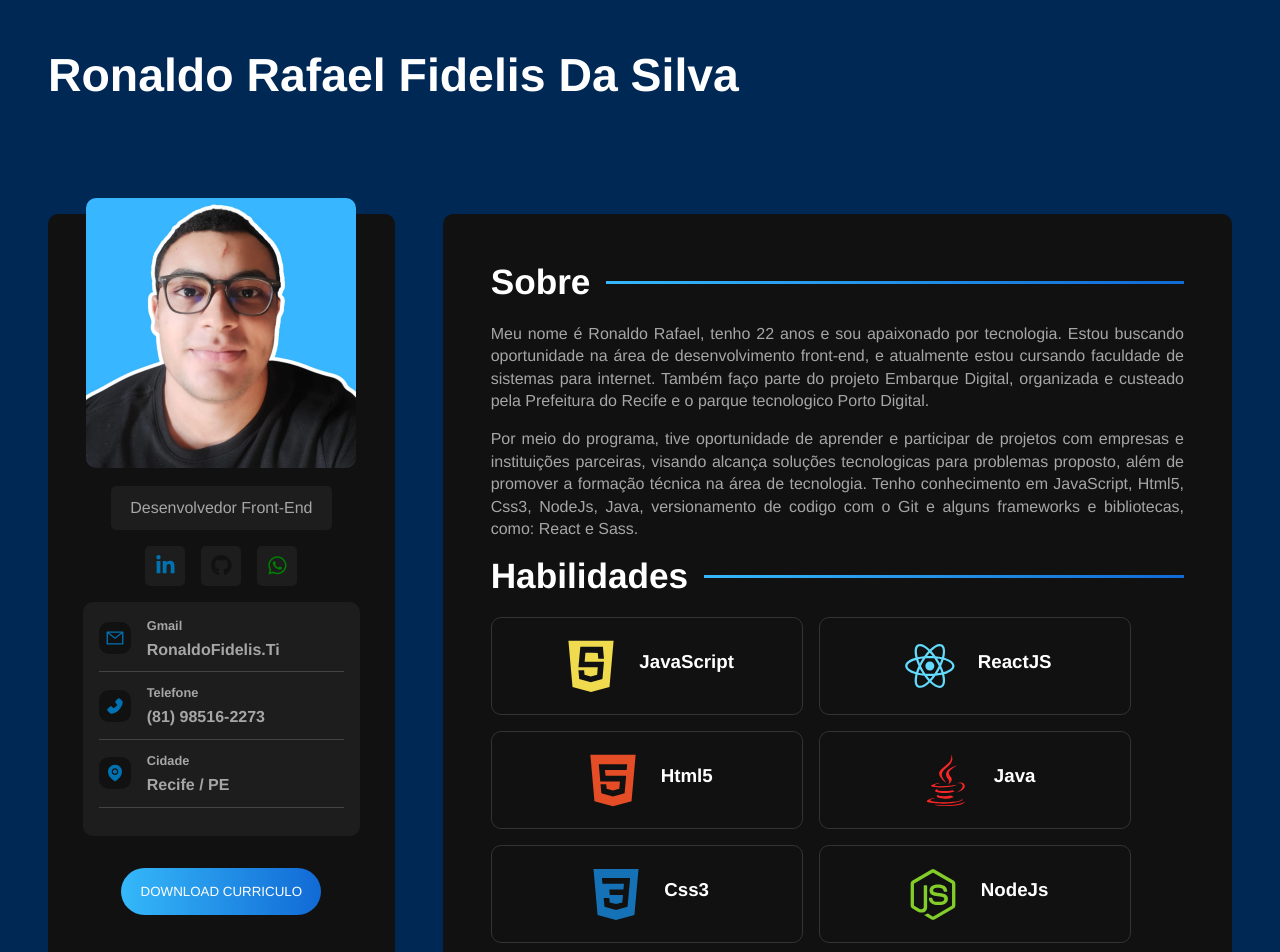
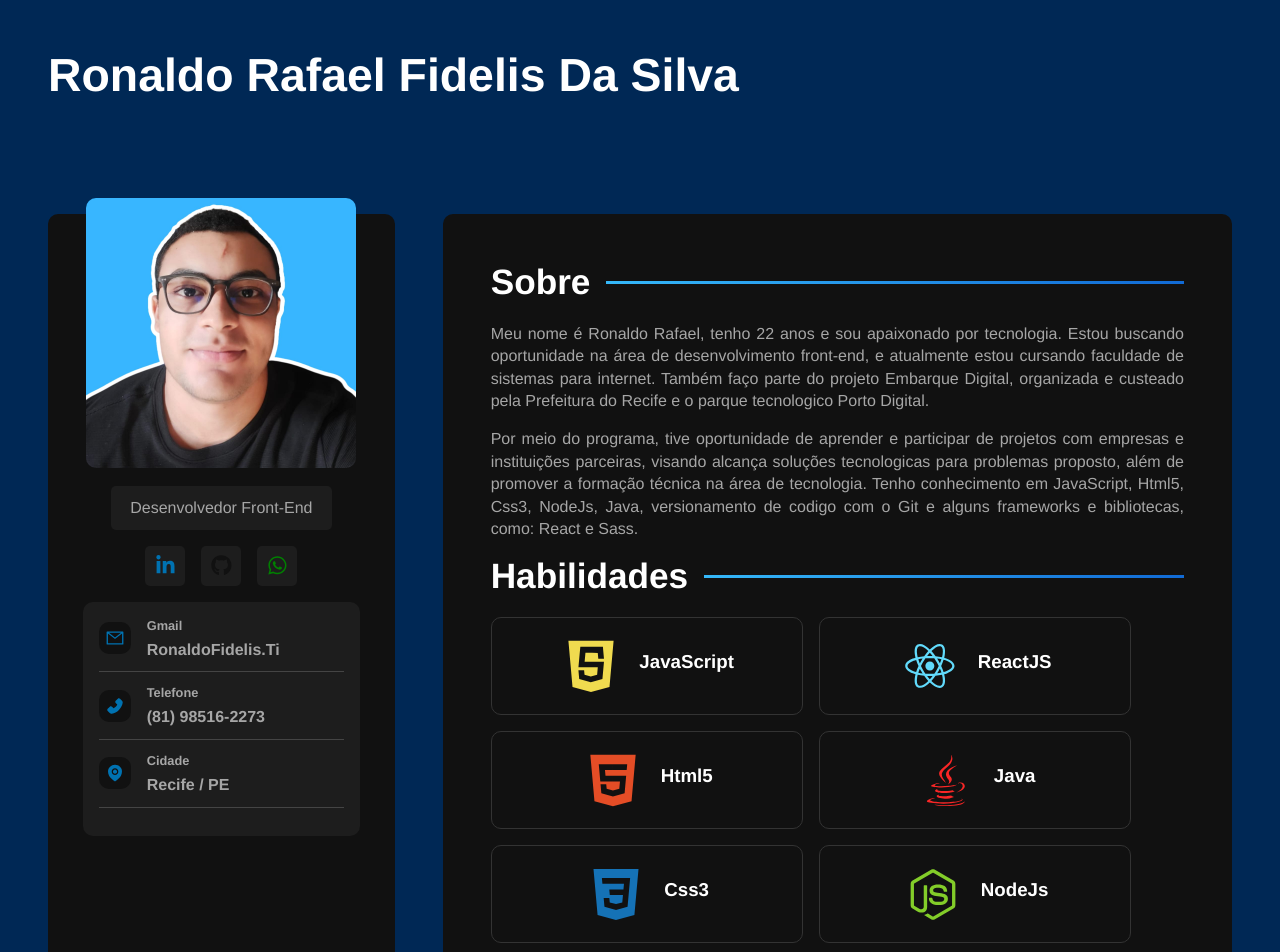
Before and after one commit to RonaldoFidelis/portifolio-reactJs, a React (Vite) app: page / in a window 1280 px wide. Shown: the top 952 px of the page. Built offline with nearby package versions, Linux system fonts and the light colour scheme.

Commit message:
DownloadDesabilitado

```diff
--- a/src/components/Sidebar.jsx
+++ b/src/components/Sidebar.jsx
@@ -16,9 +16,9 @@ const Sidebar = () => {
       <p className="title">Desenvolvedor Front-End</p>
       <SocialMidiaNetworks />
       <InforContainer />
-      <a href="../src/files/Curiculo - Ronaldo Rafael Fidelis Da Silva.pdf" className="btn" download='Curriculo'>
+      {/* <a href="../src/files/Curiculo - Ronaldo Rafael Fidelis Da Silva.pdf" className="btn" download='Curriculo'>
         Download Curriculo
-      </a>
+      </a> */}
       {/* <BtnDownload /> */}
     </aside>
   );
--- a/src/style/components/sidebar.sass
+++ b/src/style/components/sidebar.sass
@@ -30,6 +30,7 @@
 
     img
         max-width: 270px
+        max-height: 270px
         border-radius: variables.$container-border-radius
         position: absolute
         top: -1rem
```
